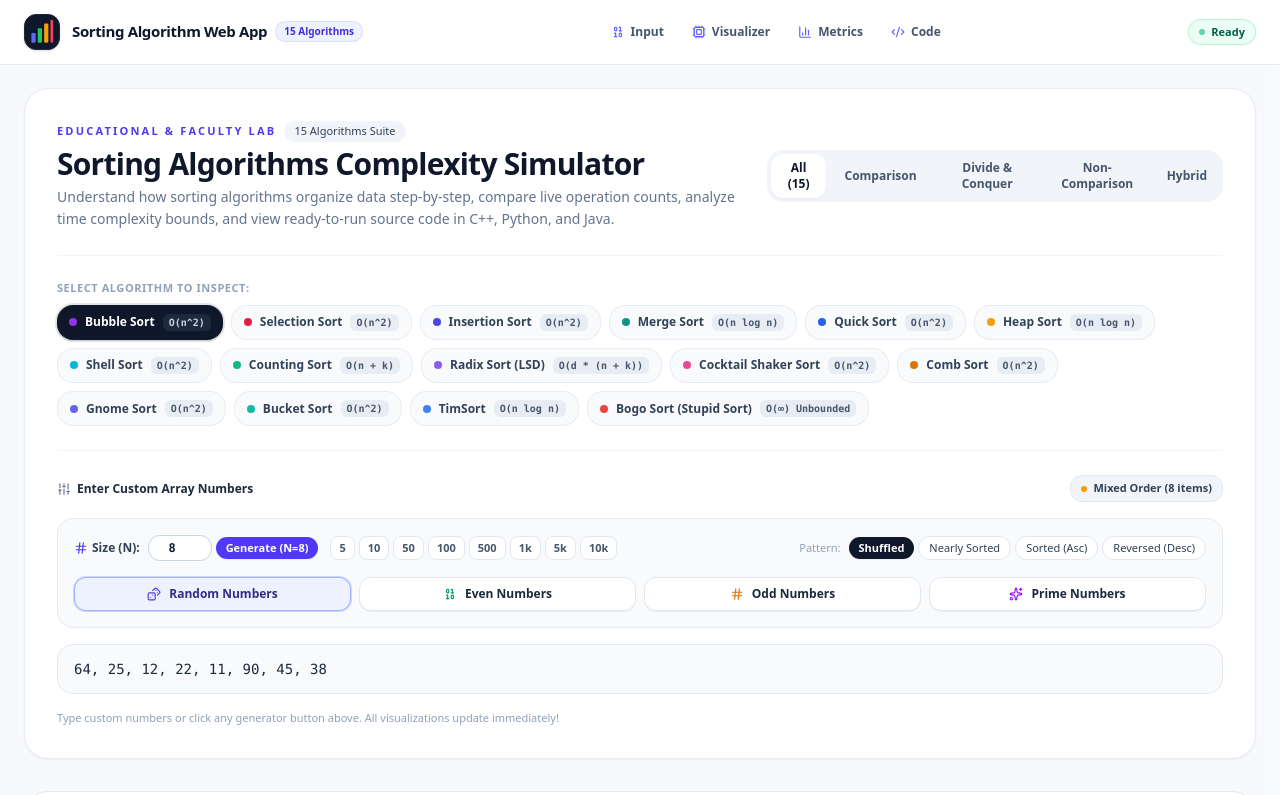
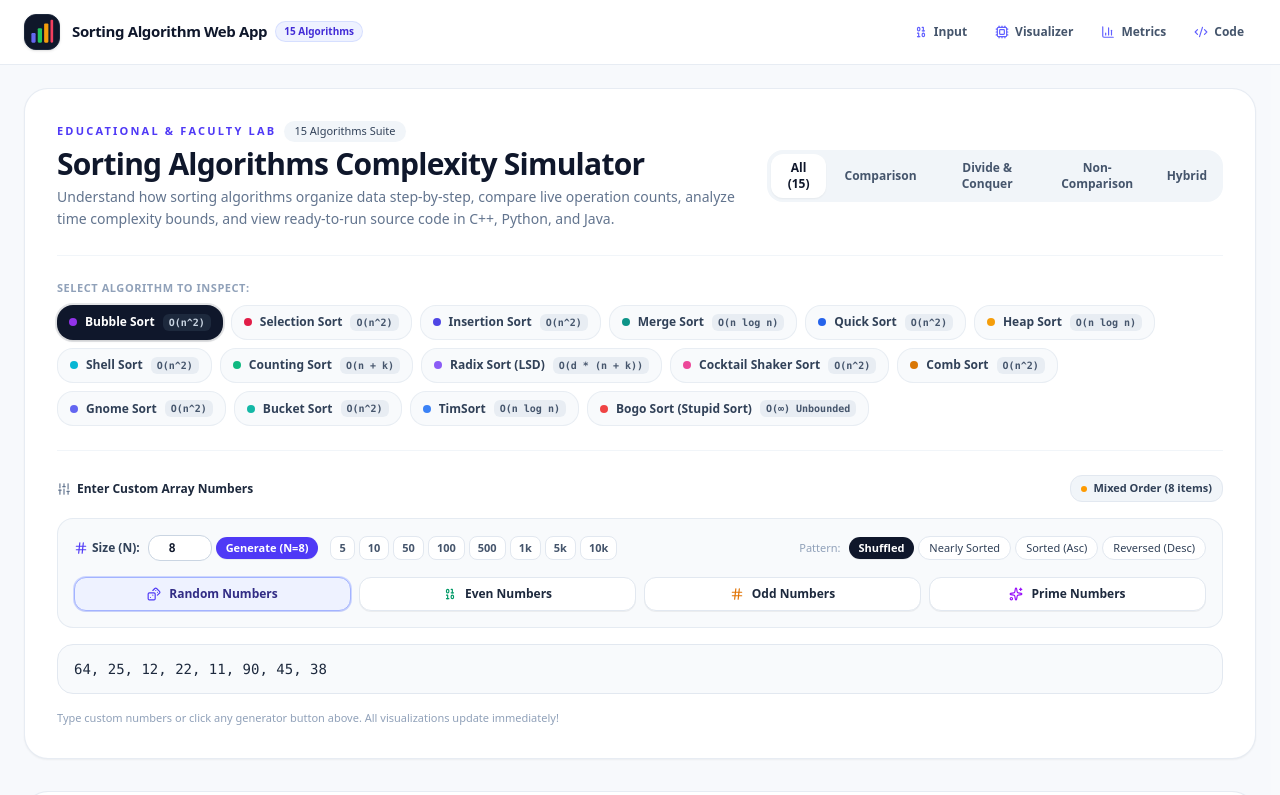
Before and after one commit to arekaluprashanth/Sorting-Algorithm-Web-App, a React (Vite) app: page / in a window 1280 px wide. Shown: the top 795 px of the page. Built offline with nearby package versions, Linux system fonts and the light colour scheme.

Commit message:
Remove ready status badge

```diff
--- a/src/App.tsx
+++ b/src/App.tsx
@@ -56,12 +56,6 @@ export default function App() {
             </a>
           </nav>
 
-          <div className="flex items-center gap-2 shrink-0">
-            <div className="inline-flex items-center gap-1.5 px-2.5 py-1 rounded-full bg-emerald-50 border border-emerald-200/80 text-emerald-800 text-[10px] sm:text-[11px] font-semibold">
-              <span className="w-1.5 h-1.5 rounded-full bg-emerald-500 animate-pulse" />
-              <span className="hidden sm:inline">Ready</span>
-            </div>
-          </div>
         </div>
       </header>
 
```
